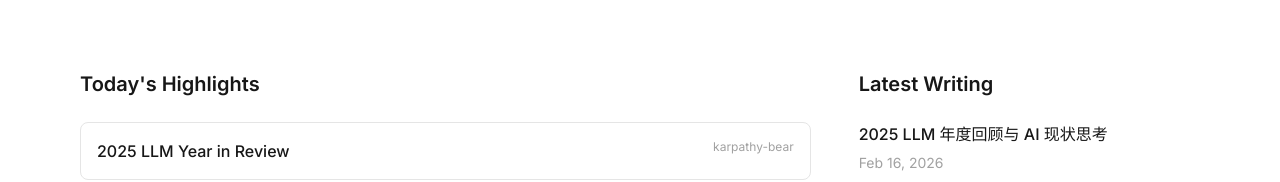
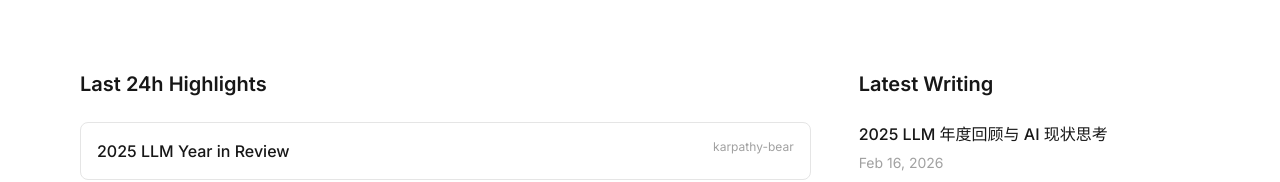
Before and after one commit to Jayden-hong/blog-next, a Next.js app: page / in a window 1280 px wide. Shown: the part 230-412 px from the top of the page. Built offline with nearby package versions, Linux system fonts and the light colour scheme.

Commit message:
fix: change Today's to Last 24h Highlights

```diff
--- a/app/page.tsx
+++ b/app/page.tsx
@@ -25,7 +25,7 @@ export default function Home() {
           {/* Left Column - Today's Highlights */}
           <div className="md:col-span-2">
             <h2 className="text-xl font-semibold mb-6 text-neutral-900 dark:text-neutral-100">
-              Today&apos;s Highlights
+              Last 24h Highlights
             </h2>
 
             {feedDay ? (
```
